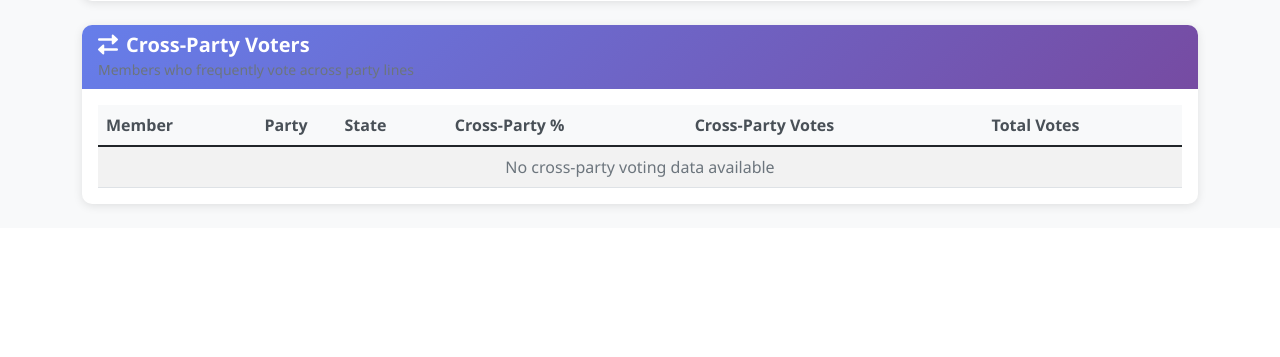
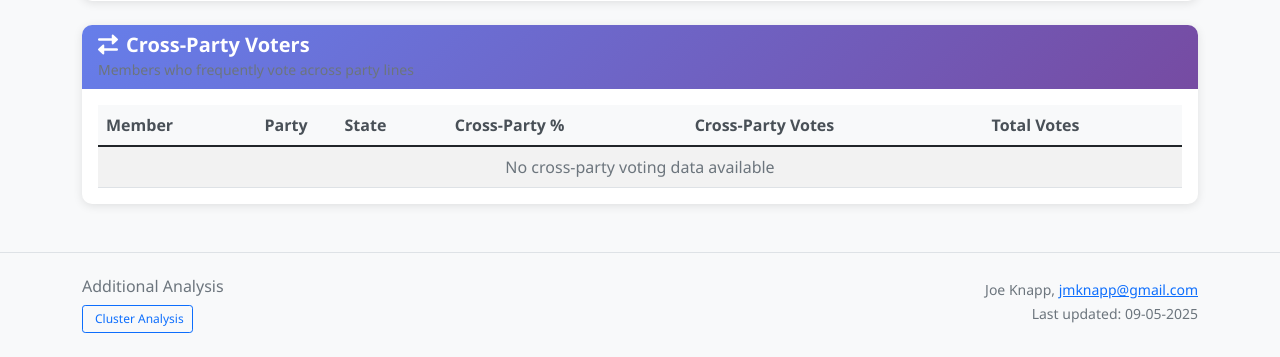
Before and after one commit to jmknapp/congressional-coalitions, a Flask app: page / in a window 1280 px wide. Shown: the part 915-1272 px from the top of the page. Before the commit the page ends 1124 px from the top, so only its background shows below. Run offline with Flask 3, Linux system fonts and the light colour scheme; data that the repository does not hold is empty.

Commit message:
Reduce debug output and add footer with cluster analysis link

```diff
--- a/static/js/dashboard.js
+++ b/static/js/dashboard.js
@@ -166,11 +166,11 @@ async function loadBills() {
         let bills;
         if (data.bills) {
             bills = data.bills;
-            console.log(`Bills loaded: ${data.count} bills (cached: ${data.cached}, cache_time: ${data.cache_time})`);
+            // console.log(`Bills loaded: ${data.count} bills (cached: ${data.cached}, cache_time: ${data.cache_time})`);
         } else {
             // Fallback for old format
             bills = data;
-            console.log('Bills loaded:', bills.length, 'bills');
+            // console.log('Bills loaded:', bills.length, 'bills');
         }
 
         const tbody = document.getElementById('bills-tbody');
@@ -182,7 +182,7 @@ async function loadBills() {
 
         bills.forEach((bill, index) => {
             if (index < 10) { // Only log first 10 for debugging
-                console.log('Processing bill:', bill);
+                // console.log('Processing bill:', bill);
             }
             const row = document.createElement('tr');
             const billHref = `/bill/${bill.id}`;
@@ -214,7 +214,7 @@ async function loadBills() {
             tbody.appendChild(row);
         });
 
-        console.log('Bills table populated with', bills.length, 'rows');
+        // console.log('Bills table populated with', bills.length, 'rows');
 
         // Hide spinner, show table
         if (spinner) spinner.style.display = 'none';
@@ -311,7 +311,7 @@ async function loadCrossPartyVoters() {
         const analysisData = await analysisResponse.json();
         const membersData = await membersResponse.json();
 
-        console.log('Members data structure:', Object.keys(membersData));
+        // console.log('Members data structure:', Object.keys(membersData));
 
         const crossPartyVoters = (analysisData.member_analysis && analysisData.member_analysis.cross_party_voters) || [];
 
@@ -336,9 +336,9 @@ async function loadCrossPartyVoters() {
         });
 
         // Debug logging
-        console.log('Member lookup created with', Object.keys(memberLookup).length, 'members');
-        console.log('Sample member IDs:', Object.keys(memberLookup).slice(0, 5));
-        console.log('Sample cross-party voter IDs:', crossPartyVoters.slice(0, 5).map(v => v.member_id));
+        // console.log('Member lookup created with', Object.keys(memberLookup).length, 'members');
+        // console.log('Sample member IDs:', Object.keys(memberLookup).slice(0, 5));
+        // console.log('Sample cross-party voter IDs:', crossPartyVoters.slice(0, 5).map(v => v.member_id));
 
         if (spinner) spinner.style.display = 'none';
         if (tableContainer) tableContainer.style.display = 'block';
@@ -363,16 +363,16 @@ async function loadCrossPartyVoters() {
 
             // Debug logging for first few members
             if (index < 3) {
-                console.log(`Voter ${index}:`, voter.name, 'ID:', bioguideId, 'Member found:', !!member);
+                // console.log(`Voter ${index}:`, voter.name, 'ID:', bioguideId, 'Member found:', !!member);
                 if (member) {
-                    console.log('  Caucus memberships:', {
-                        freedom: member.is_freedom_caucus,
-                        progressive: member.is_progressive_caucus,
-                        blue_dog: member.is_blue_dog_coalition,
-                        maga: member.is_maga_republican,
-                        cbc: member.is_congressional_black_caucus,
-                        true_blue: member.is_true_blue_democrat
-                    });
+                    // console.log('  Caucus memberships:', {
+                    //     freedom: member.is_freedom_caucus,
+                    //     progressive: member.is_progressive_caucus,
+                    //     blue_dog: member.is_blue_dog_coalition,
+                    //     maga: member.is_maga_republican,
+                    //     cbc: member.is_congressional_black_caucus,
+                    //     true_blue: member.is_true_blue_democrat
+                    // });
                 }
             }
 
@@ -425,7 +425,7 @@ async function loadCrossPartyVoters() {
             return new bootstrap.Tooltip(tooltipTriggerEl);
         });
 
-        console.log(`Cross-party voters loaded: ${crossPartyVoters.length} members (showing top 15)`);
+        // console.log(`Cross-party voters loaded: ${crossPartyVoters.length} members (showing top 15)`);
 
     } catch (error) {
         console.error('Error loading cross-party voters:', error);
--- a/templates/index.html
+++ b/templates/index.html
@@ -492,7 +492,7 @@
                 actblueLink.style.display = 'block';
             }
 
-            console.log('🚀 Developer Mode ENABLED - Caucus Management & ActBlue URLs available');
+            // console.log('🚀 Developer Mode ENABLED - Caucus Management & ActBlue URLs available');
         }
 
         function disableDeveloperMode() {
@@ -517,11 +517,11 @@
                 actblueLink.style.display = 'none';
             }
 
-            console.log('🔒 Developer Mode DISABLED - Management tools hidden');
+            // console.log('🔒 Developer Mode DISABLED - Management tools hidden');
         }
 
         // Show current mode in console on page load
-        console.log(`Developer Mode: ${developerMode ? 'ENABLED' : 'DISABLED'} (Shift+Ctrl+D to toggle)`);
+        // console.log(`Developer Mode: ${developerMode ? 'ENABLED' : 'DISABLED'} (Shift+Ctrl+D to toggle)`);
 
         // Bill Status Functions
         async function loadBillStatusSummary() {
@@ -550,7 +550,7 @@
                     }
                 });
 
-                console.log('Bill status summary loaded successfully');
+                // console.log('Bill status summary loaded successfully');
             } catch (error) {
                 console.error('Error loading bill status summary:', error);
             }
@@ -599,5 +599,25 @@
 
     <!-- Bootstrap JavaScript -->
     <script src="https://cdn.jsdelivr.net/npm/bootstrap@5.1.3/dist/js/bootstrap.bundle.min.js"></script>
+
+    <!-- Footer -->
+    <footer class="mt-5 py-4 bg-light border-top">
+        <div class="container">
+            <div class="row">
+                <div class="col-md-6">
+                    <h6 class="text-muted mb-2">Additional Analysis</h6>
+                    <a href="/clusters" class="btn btn-outline-primary btn-sm" target="_blank">
+                        <i class="fas fa-chart-scatter me-1"></i>Cluster Analysis
+                    </a>
+                </div>
+                <div class="col-md-6 text-md-end">
+                    <small class="text-muted">
+                        Joe Knapp, <a href="mailto:jmknapp@gmail.com">jmknapp@gmail.com</a><br>
+                        Last updated: 09-05-2025
+                    </small>
+                </div>
+            </div>
+        </div>
+    </footer>
 </body>
 </html>
```
